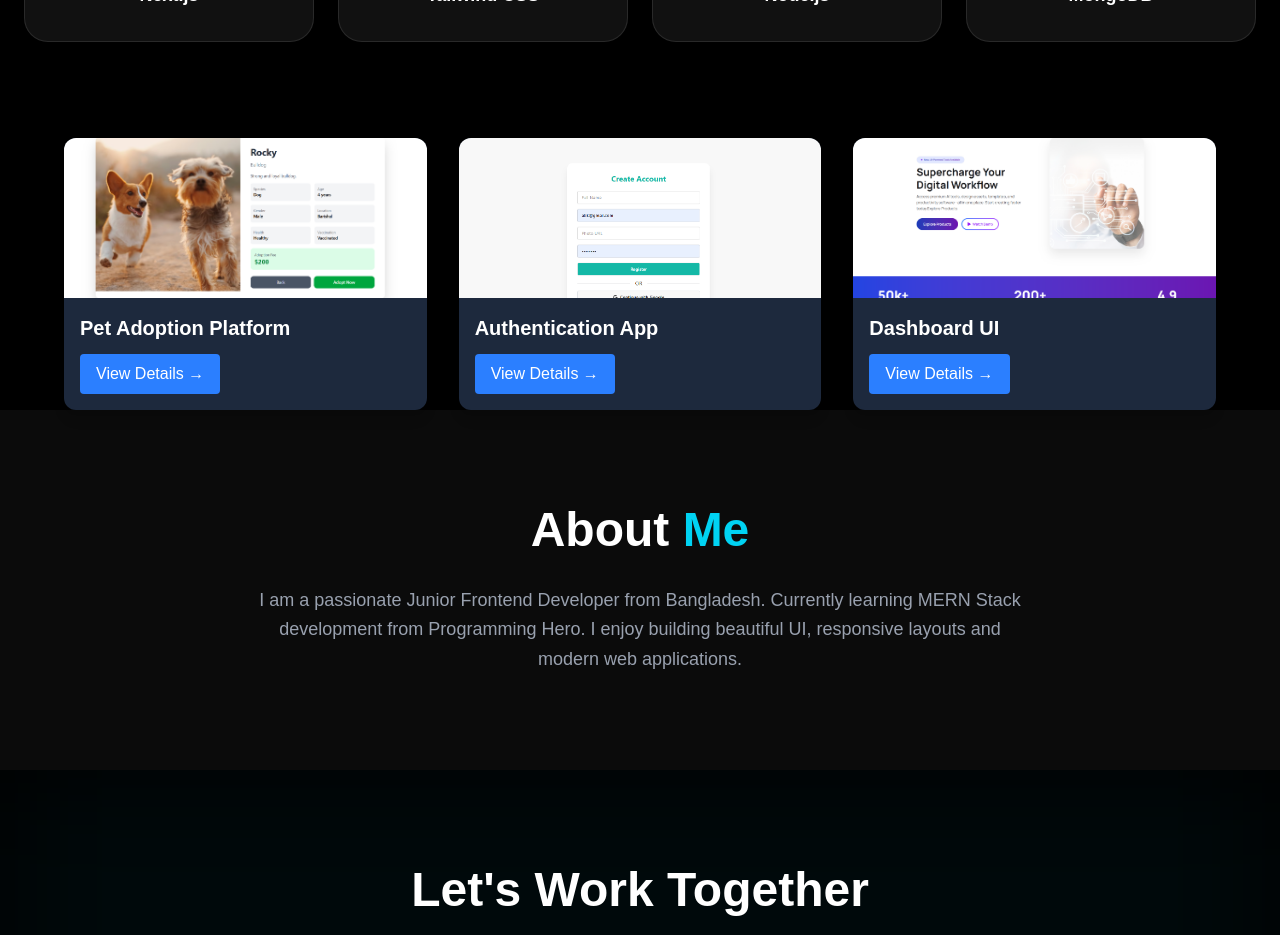
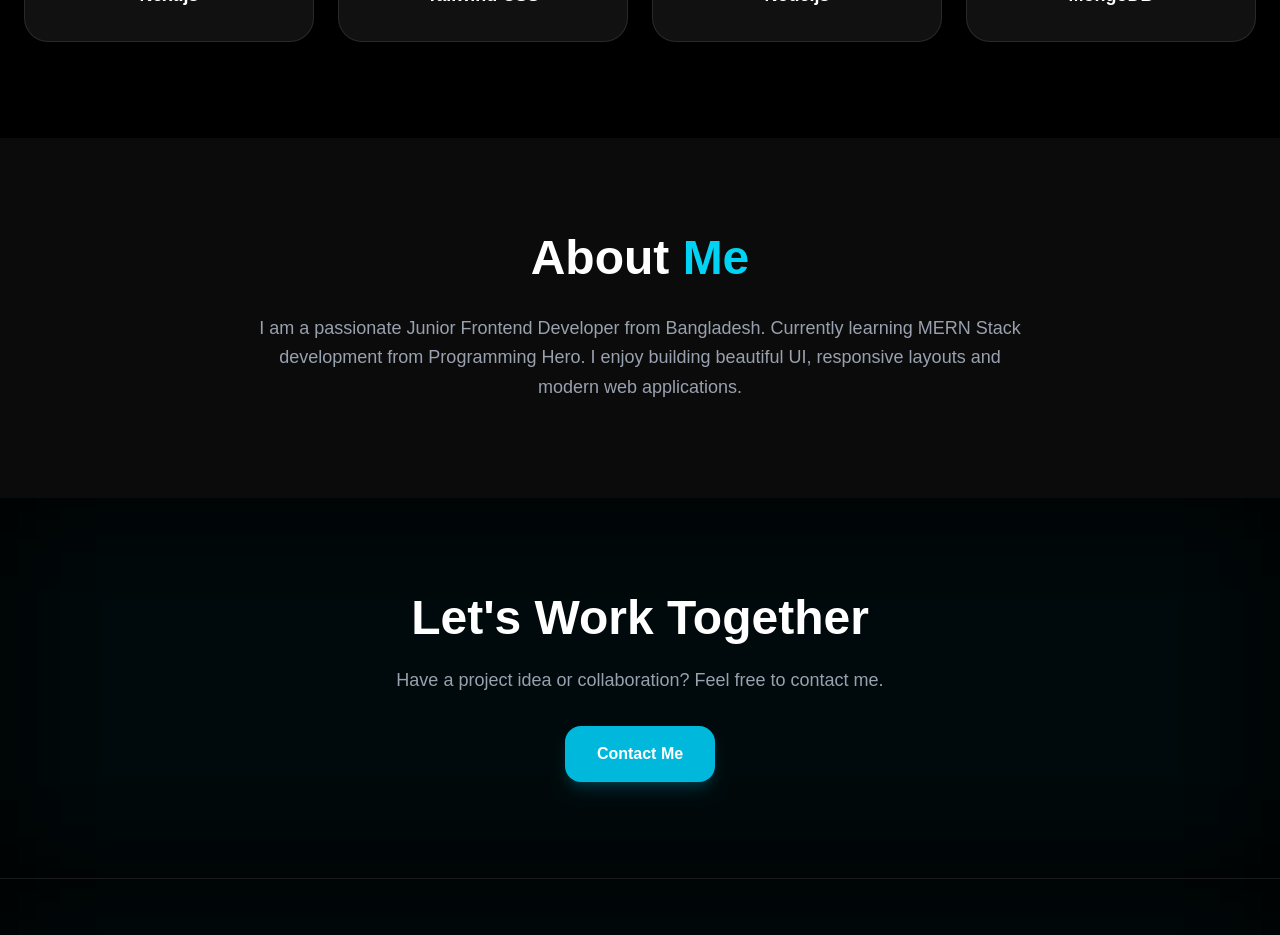
Before and after one commit to mdabgal/my-portfolio, a Next.js app: page / in a window 1280 px wide. Shown: the part 1620-2555 px from the top of the page. Built offline with nearby package versions, Linux system fonts and the light colour scheme.

Commit message:
slove add

```diff
--- a/src/app/page.js
+++ b/src/app/page.js
@@ -4,8 +4,9 @@ import Link from "next/link";
 import Image from "next/image";
 import profilePic from "../images/Calm and composed in purple.png";
 import { motion } from "framer-motion";
-import { projects } from "@/data/projects";
-// import { projects } from "@/data/projects"; // বা তোমার path অনুযায়ী
+
+
+
 
 
 export default function Home() {
@@ -20,6 +21,10 @@ export default function Home() {
     "Express.js",
     "MongoDB",
   ];
+
+
+
+
 
   return (
     <main className="bg-black mt-10 text-white overflow-x-hidden">
@@ -306,39 +311,6 @@ export default function Home() {
 </section>
 
 
-{/* PROJECTS PREVIEW */}
-<div className="grid md:grid-cols-3 gap-8 max-w-6xl mx-auto">
-
-  {projects.slice(0, 3).map((p, i) => (
-    <div
-      key={i}
-      className="bg-slate-800 rounded-xl overflow-hidden shadow-lg hover:scale-105 transition duration-300"
-    >
-      {/* Image */}
-      <img
-        src={p.img}
-        alt={p.title}
-        className="w-full h-40 object-cover"
-      />
-
-      {/* Content */}
-      <div className="p-4">
-        <h3 className="text-xl font-semibold mb-3">
-          {p.title}
-        </h3>
-
-        <a
-          href={p.link}
-          className="inline-block bg-blue-500 px-4 py-2 rounded hover:bg-blue-600 transition"
-        >
-          View Details →
-        </a>
-      </div>
-    </div>
-  ))}
-
-</div>
-
 
 
 
```
